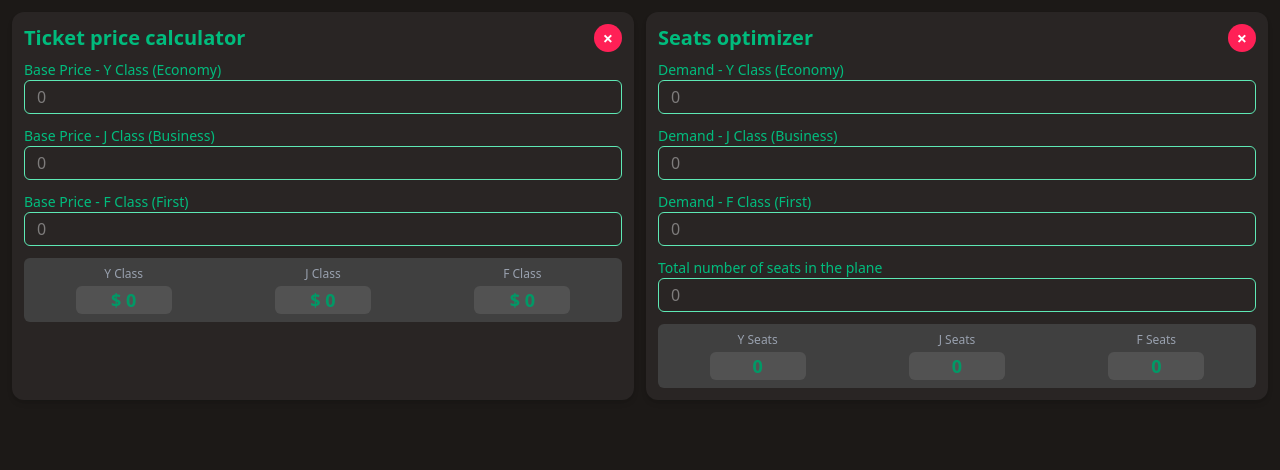
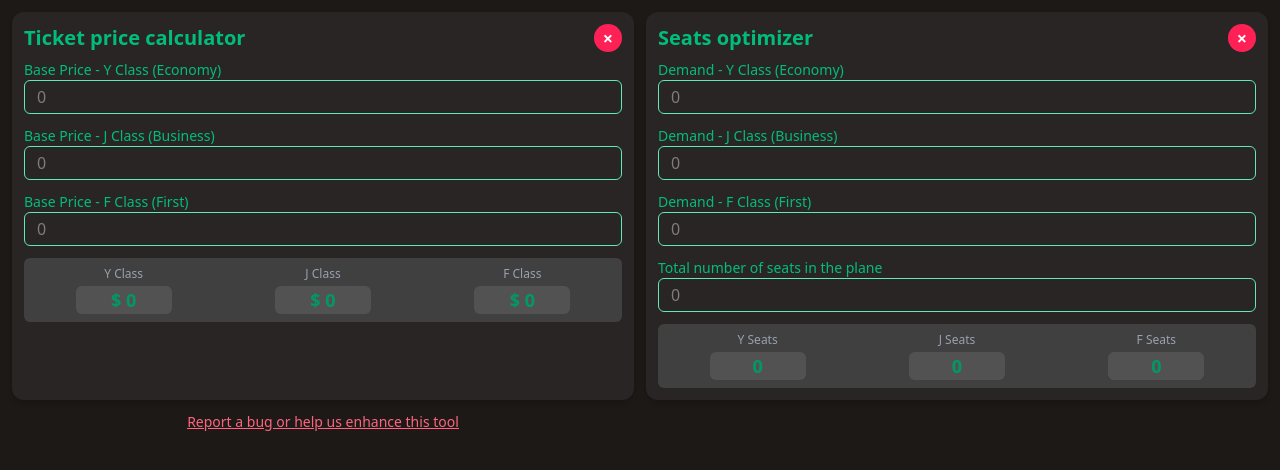
Before and after one commit to enzoscarpa-fnk/AM4Util, a Vue app in the folder am4util/: page / in a window 1280 px wide. Shown: the top 470 px of the page. Built offline with nearby package versions, Linux system fonts and the light colour scheme.

Commit message:
Added "report bug/enhance" link

```diff
--- a/am4util/src/App.vue
+++ b/am4util/src/App.vue
@@ -9,6 +9,9 @@ import SeatOptimizer from "@/components/SeatOptimizer.vue";
       <div class="grid md:grid-cols-2 gap-3">
         <TicketCalculator />
         <SeatOptimizer />
+        <div class="text-sm text-rose-400 underline text-center">
+          <a href="https://github.com/enzoscarpa-fnk/AM4Util/issues" target="_blank" rel="noopener noreferrer">Report a bug or help us enhance this tool</a>
+        </div>
       </div>
     </div>
   </div>
```
